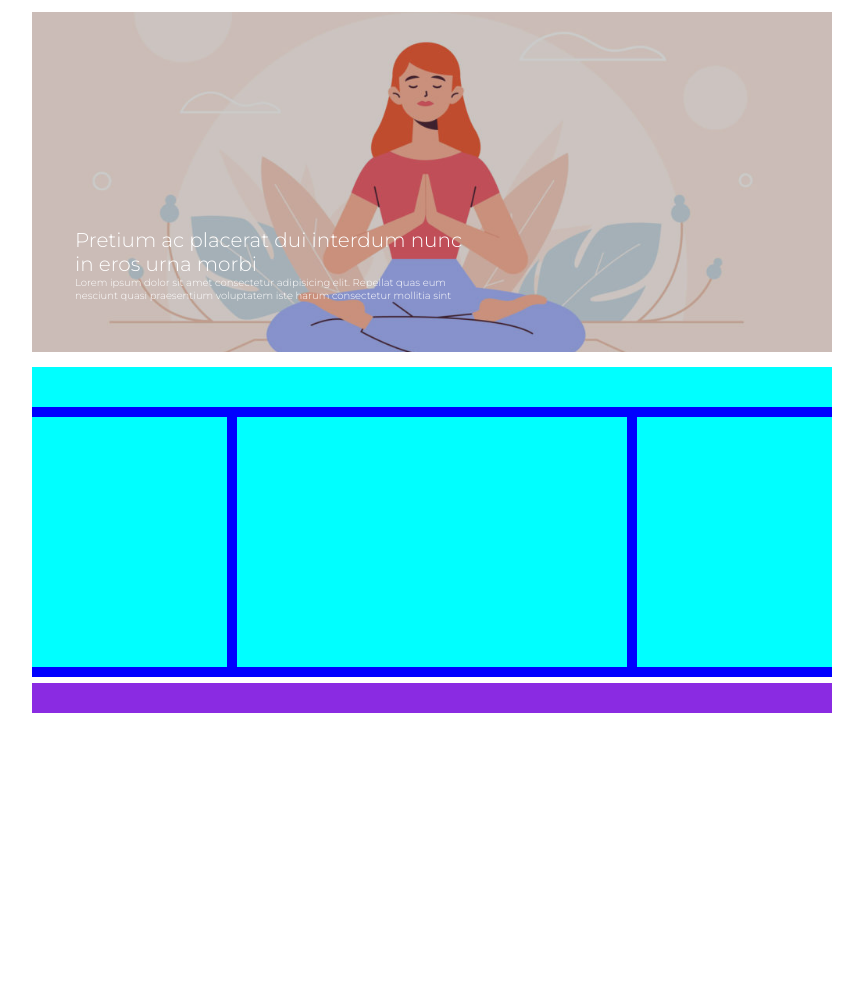
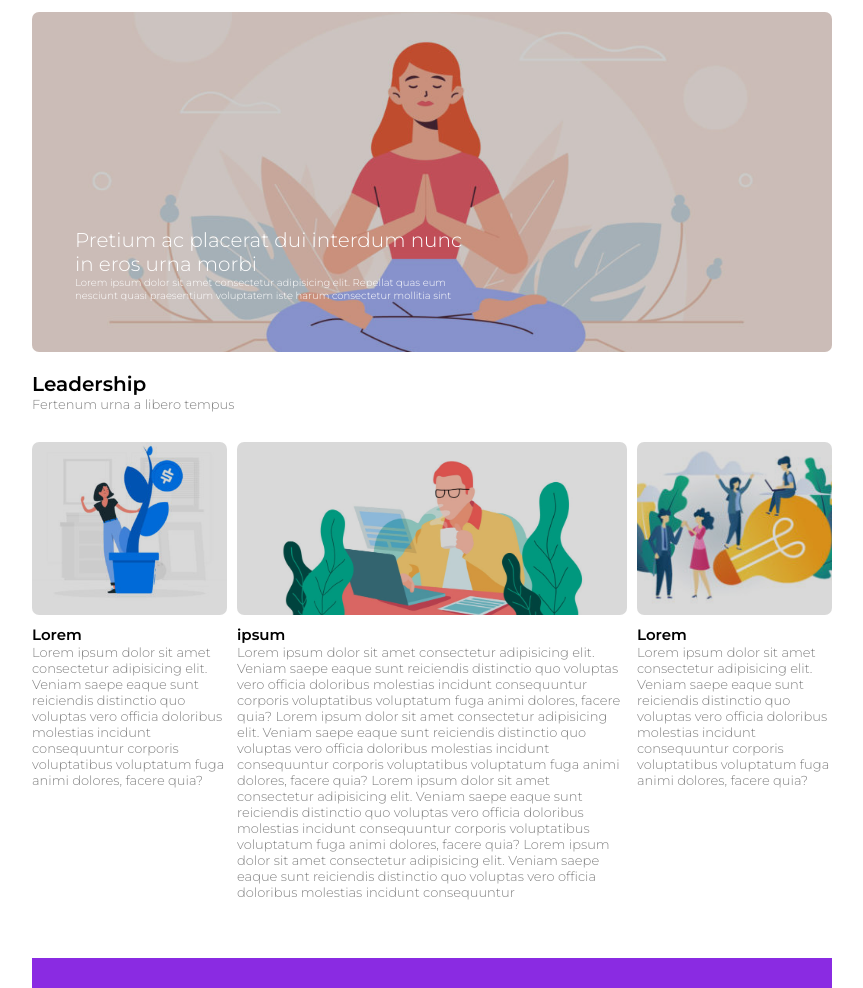
Before and after one commit to GerryFox22/htmlcss-wp, a plain HTML site: page index.html in a window 1280 px wide. Shown: the part 83-1071 px from the top of the page, without its empty margins (208-1071 px from the left). Before the commit the page ends 800 px from the top, so only its background shows below. Drawn offline with Linux system fonts and the light colour scheme.

Commit message:
fine main section 2

```diff
--- a/css/style.css
+++ b/css/style.css
@@ -25,6 +25,7 @@ body{
 }
 
 .section-1-container {
+    border-radius: 7px;
     position: relative;
     background-position: center;
     background-size: cover;
@@ -37,13 +38,12 @@ body{
 
 
 .header-section-2 {
-    background-color: aqua;
+    margin: 20px auto;
     width: 100%;
     height: 40px;
 }
 
 .body-section-2 {
-    background-color: blue;
     margin-bottom: 6px;
 }
 
@@ -53,17 +53,15 @@ body{
 }
 
 .external-column {
-    background-color: aqua;
     width: calc(25% - 5px);
-    height: 250px;
+    height: 500px;
     margin: 10px 0;
 
 }
 
 .central-column {
-    background-color: aqua;
     width: calc(50% - 10px);
-    height: 250px;
+    height: 500px;
     margin: 10px 10px;
 }
 
@@ -107,6 +105,7 @@ a {
 /* main section 1 */
 
 .section-1-container:before {
+    border-radius: 7px;
     background-color: rgba(0, 0, 0, 0.20);
     content: '';
     display: block;
@@ -131,3 +130,54 @@ a {
 #img-text-paragraph {
     font-size: 10px;
 }
+
+
+/* main section 2 header */
+
+.header-section-2 h1 {
+    font-size: 20px;
+}
+
+.section-2-container p {
+    color: #828282;
+    font-size: 13px;
+}
+
+
+/* main section 2 body */
+
+.column-img {
+    border-radius: 7px;
+    background-position: center;
+    background-size: cover;
+    width: 100%;
+    margin-bottom: 10px;
+    height: 173px;
+
+}
+
+
+
+.column-img:before {
+    border-radius: 7px;
+    background-color: rgba(0, 0, 0, 0.15);
+    content: '';
+    display: block;
+    height: 100%;
+}
+
+.img-title {
+    font-size: 15px;
+}
+
+#left-img {
+    background-image: url(../img/img-1.jpg);
+}
+
+#central-img {
+    background-image: url(../img/banner-2.jpg);
+}
+
+#right-img {
+    background-image: url(../img/img-3.jpg);
+}
--- a/index.html
+++ b/index.html
@@ -71,13 +71,43 @@
         <section class="section-2-container">
 
             <!-- header section 2 -->
-            <div class="header-section-2"></div>
+            <div class="header-section-2">
+                 <!-- Titolo header section 2 -->
+                 <h1>Leadership</h1>
+                 <p>Fertenum urna a libero tempus</p>
+
+            </div>
 
             <!-- body section 2 -->
             <div class="clearfix body-section-2">
-                <div class="column external-column"></div>
-                <div class="column central-column"></div>
-                <div class="column external-column"></div>
+
+                <div class="column external-column">
+
+                   <div class="column-img " id="left-img"></div>
+                    <h4 class="img-title">Lorem</h4>
+                    <p class="text">Lorem ipsum dolor sit amet consectetur adipisicing elit. Veniam saepe eaque sunt reiciendis distinctio quo voluptas vero officia doloribus molestias incidunt consequuntur corporis voluptatibus voluptatum fuga animi dolores, facere quia?</p>
+
+                </div>
+
+                <div class="column central-column">
+
+                    <div class="column-img " id="central-img"></div>
+                    <h4 class="img-title">ipsum</h4>
+                    <p class="text">Lorem ipsum dolor sit amet consectetur adipisicing elit. Veniam saepe eaque sunt reiciendis distinctio quo voluptas vero officia doloribus molestias incidunt consequuntur corporis voluptatibus voluptatum fuga animi dolores, facere quia?
+                        Lorem ipsum dolor sit amet consectetur adipisicing elit. Veniam saepe eaque sunt reiciendis distinctio quo voluptas vero officia doloribus molestias incidunt consequuntur corporis voluptatibus voluptatum fuga animi dolores, facere quia?
+                        Lorem ipsum dolor sit amet consectetur adipisicing elit. Veniam saepe eaque sunt reiciendis distinctio quo voluptas vero officia doloribus molestias incidunt consequuntur corporis voluptatibus voluptatum fuga animi dolores, facere quia?
+                        Lorem ipsum dolor sit amet consectetur adipisicing elit. Veniam saepe eaque sunt reiciendis distinctio quo voluptas vero officia doloribus molestias incidunt consequuntur
+                    </p>
+
+                </div>
+
+                <div class="column external-column">
+
+                    <div class="column-img " id="right-img"></div>
+                    <h4 class="img-title">Lorem</h4>
+                    <p class="text">Lorem ipsum dolor sit amet consectetur adipisicing elit. Veniam saepe eaque sunt reiciendis distinctio quo voluptas vero officia doloribus molestias incidunt consequuntur corporis voluptatibus voluptatum fuga animi dolores, facere quia?</p>
+
+                </div>
             </div>
 
         </section>
```
